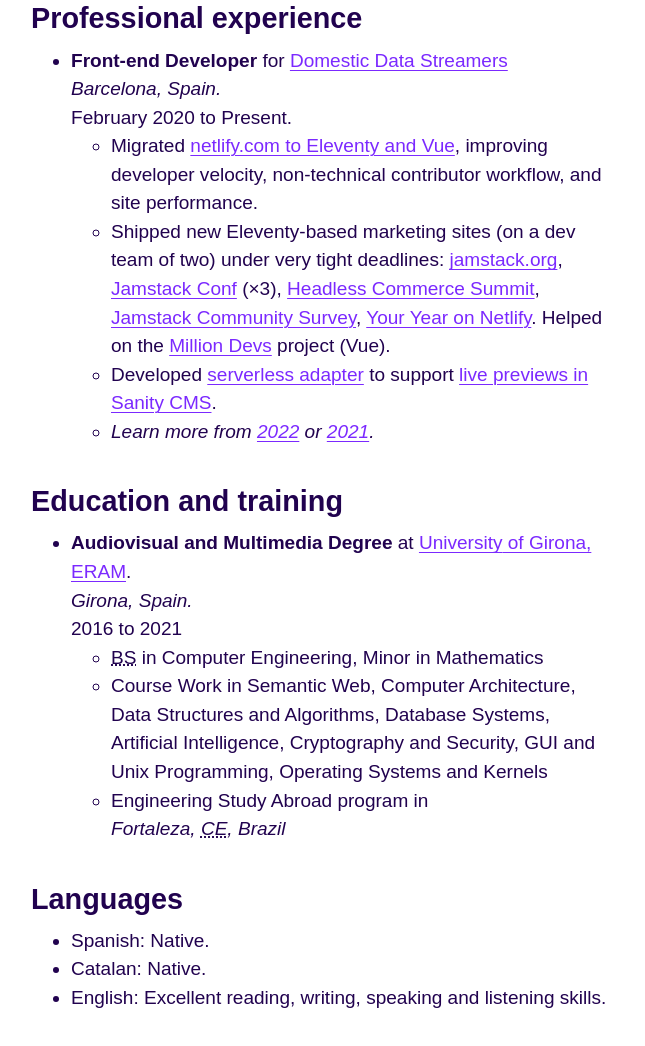
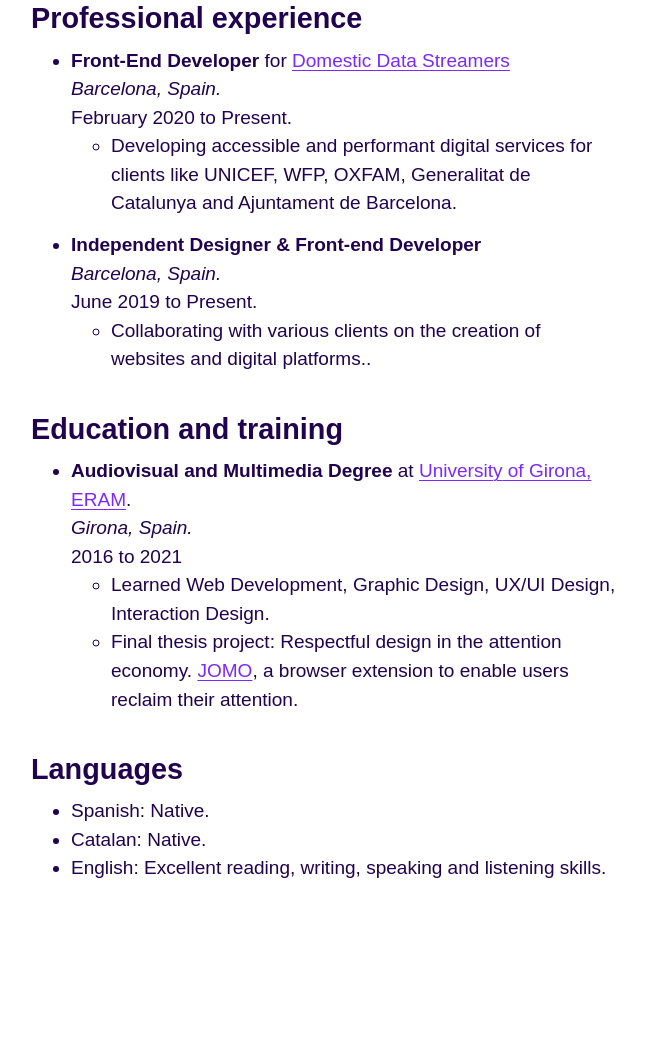
Before and after one commit to santicros/santicros.github.io, an Eleventy site: page src/cv.html in a window 1280 px wide. Shown: the part 1062-2108 px from the top of the page, without its empty margins (316-961 px from the left). After the commit the page ends 2028 px from the top, so only its background shows below. Built offline with nearby package versions, Linux system fonts and the light colour scheme; Eleventy itself is replaced by a stand-in of ours; files that its build step writes are made by us from their sources.

Commit message:
Update cv

```diff
--- a/src/_includes/layouts/default.njk
+++ b/src/_includes/layouts/default.njk
@@ -35,9 +35,9 @@
             <li>
                 <a class="no-visited-state" href="/">Home</a>
             </li>
-            <li>
+            <!-- <li>
                 <a class="no-visited-state" href="/about">About</a>
-            </li>
+            </li> -->
             <li>
                 <a class="no-visited-state" href="/cv">CV</a>
             </li>
--- a/src/cv.html
+++ b/src/cv.html
@@ -2,6 +2,11 @@
 layout: layouts/default.njk
 ---
 
+<style>
+    .list-padding li:not(:first-child) {
+        margin-top: 0.7em;
+    }
+</style>
 
 <div class="h-resume flow prose">
     <h1 class="p-name">
@@ -56,43 +61,24 @@
     <section>
         <h2 id="professional">Professional experience</h2>
 
-        <ul>
+        <ul class="list-padding">
             <li class="p-experience h-event">
-                <strong>Front-end Developer</strong> for
+                <strong>Front-End Developer</strong> for
                 <a class="p-location h-card" href="https://www.domesticstreamers.com/">Domestic Data Streamers</a>
                 <address>Barcelona, Spain.</address>
-                <span> February 2020 to Present. </span>
+                <span>February 2020 to Present.</span>
                 <ul class="p-summary">
-                    <li>
-                        Migrated
-                        <a href="https://www.zachleat.com/web/eleventy-vue-netlify/">netlify.com to Eleventy and
-                            Vue</a>, improving developer velocity, non-technical contributor workflow,
-                        and site performance.
-                    </li>
-                    <li>
-                        Shipped new Eleventy-based marketing sites (on a dev team of two)
-                        under very tight deadlines:
-                        <a href="https://jamstack.org/">jamstack.org</a>,
-                        <a href="https://jamstack.org/conf/">Jamstack Conf</a>
-                        <span>(×3)</span>,
-                        <a href="https://headlesscommercesummit.com/">Headless Commerce Summit</a>,
-                        <a href="https://jamstack.org/survey/2022/">Jamstack Community Survey</a>,
-                        <a href="https://your-year-on.netlify.com/">Your Year on Netlify</a>. Helped on the
-                        <a href="https://million-devs.netlify.com/">Million Devs</a> project
-                        (Vue).
-                    </li>
-                    <li>
-                        Developed
-                        <a href="https://www.11ty.dev/docs/plugins/serverless/">serverless adapter</a>
-                        to support
-                        <a href="https://www.zachleat.com/twitter/1405650895665254406">live previews in Sanity CMS</a>.
-                    </li>
-                    <li>
-                        <em>Learn more from
-                            <a href="https://www.zachleat.com/twitter/1486739892667400193">2022</a>
-                            or
-                            <a href="https://www.zachleat.com/twitter/1354812100791554052">2021</a>.</em>
-                    </li>
+                    <li>Developing accessible and performant digital services for clients like UNICEF, WFP, OXFAM,
+                        Generalitat de Catalunya and Ajuntament de Barcelona.</li>
+                </ul>
+            </li>
+
+            <li class="p-experience h-event">
+                <strong>Independent Designer & Front-end Developer</strong>
+                <address>Barcelona, Spain.</address>
+                <span>June 2019 to Present.</span>
+                <ul class="p-summary">
+                    <li>Collaborating with various clients on the creation of websites and digital platforms..</li>
                 </ul>
             </li>
         </ul>
@@ -110,24 +96,12 @@
 
                 <ul class="resume-desc">
                     <li>
-                        <abbr title="Bachelor of Science">BS</abbr> in Computer Engineering,
-                        Minor in Mathematics
+                        Learned Web Development, Graphic Design, UX/UI Design, Interaction Design.
                     </li>
-
-                    <li>
-                        Course Work in Semantic Web, Computer Architecture, Data Structures
-                        and Algorithms, Database Systems, Artificial Intelligence,
-                        Cryptography and Security, GUI and Unix Programming, Operating
-                        Systems and Kernels
-                    </li>
-                    <li>
-                        Engineering Study Abroad program in
-                        <address class="h-adr">
-                            <span class="p-locality">Fortaleza</span>,
-                            <abbr class="p-region" title="Ceará">CE</abbr>,
-                            <span class="p-country-name">Brazil</span>
-                        </address>
-                    </li>
+                    <li>Final thesis project: Respectful design in the
+                        attention economy. <a href="https://www.feelthejomo.com/">JOMO</a>, a browser extension to
+                        enable
+                        users reclaim their attention.</li>
                 </ul>
             </li>
         </ul>
```
